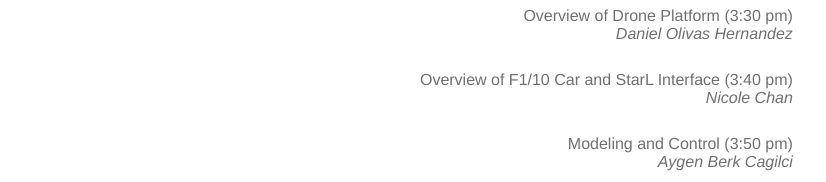
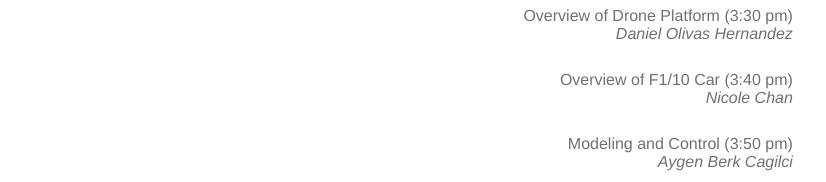
Before and after one commit to cyphyhouse/cyphyhouse.github.io, a plain HTML site: page s17dd.html in a window 1280 px wide. Shown: the part 837-1019 px from the top of the page, without its empty margins (72-898 px from the left). Drawn offline with Linux system fonts and the light colour scheme.

Commit message:
Update s17dd.html

```diff
--- a/s17dd.html
+++ b/s17dd.html
@@ -41,7 +41,7 @@
 					<p><i>Daniel Olivas Hernandez </i></p>
 					</td>
 				<tr>
-					<td> Overview of F1/10 Car and StarL Interface (3:40 pm)
+					<td> Overview of F1/10 Car (3:40 pm)
 					<p><i>Nicole Chan </i></p>
 					</td>
 				<tr>
```
